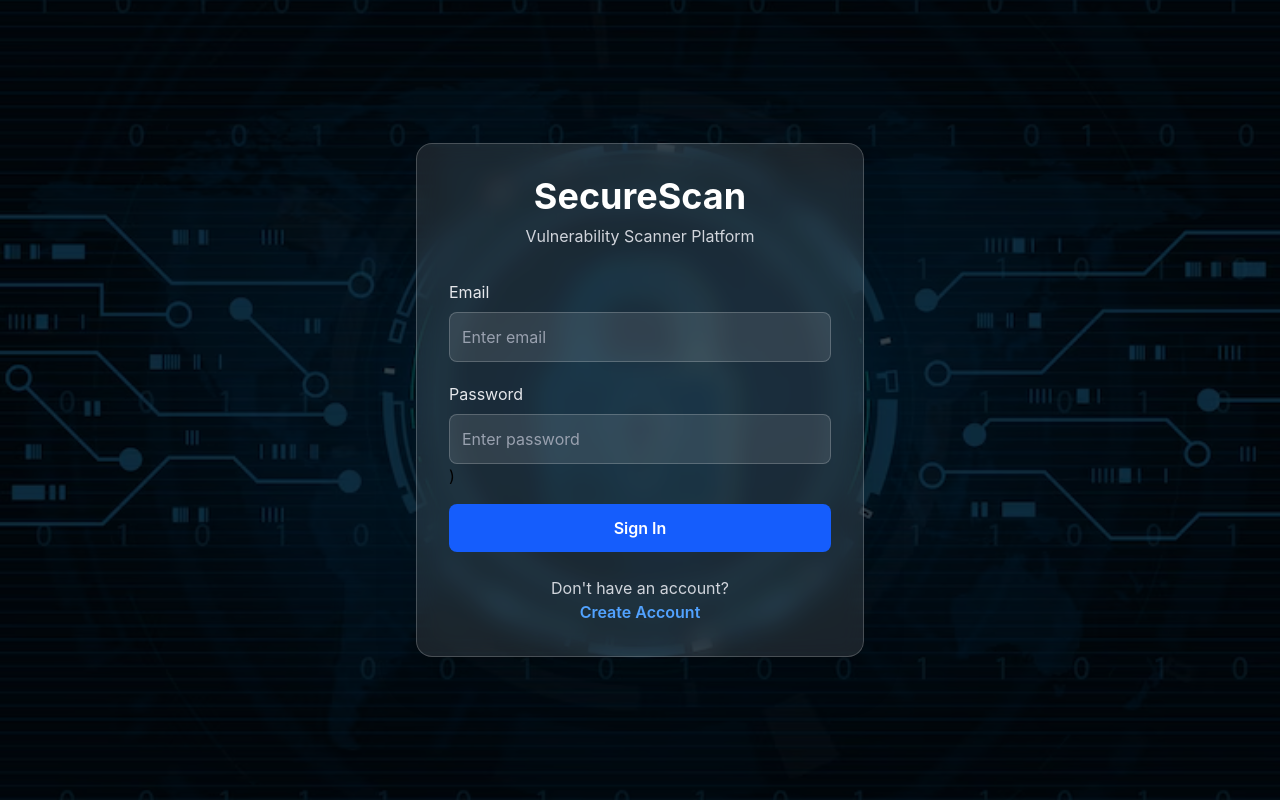
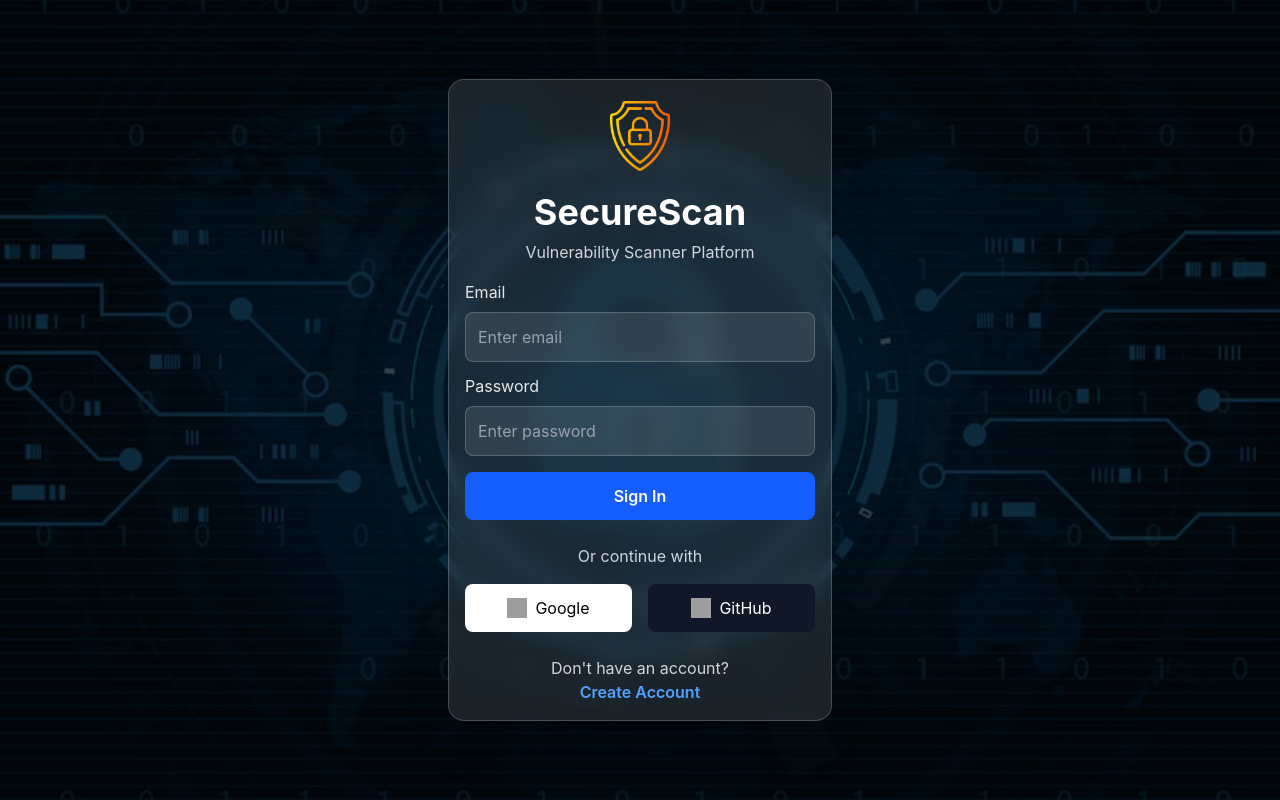
Before and after one commit to salitha07/securescan, a React (Vite) app in the folder securescan-frontend/: page / in a window 1280 px wide. Built offline with nearby package versions, Linux system fonts and the light colour scheme; grey boxes are pictures that could not be loaded.

Commit message:
ui improvements and google login

```diff
--- a/securescan-frontend/src/pages/Login.jsx
+++ b/securescan-frontend/src/pages/Login.jsx
@@ -2,6 +2,7 @@ import { useState } from "react";
 import { Link, useNavigate } from "react-router-dom";
 import axios from "axios";
 import bgImage from "../assets/bg2.avif";
+import logo from "../assets/logo.webp";
 
 
 function Login() {
@@ -48,10 +49,14 @@ function Login() {
         >
             <div className="absolute inset-0 bg-black/70"></div>
 
-            <div className="relative z-10 w-full max-w-md">
-                <div className="bg-white/10 backdrop-blur-md border border-white/20 rounded-2xl p-8 shadow-2xl">
+            <div className="relative z-10 w-full max-w-sm">
+                <div className="bg-white/10 backdrop-blur-md border border-white/20 rounded-2xl p-4 shadow-2xl">
+                    <img
+                        src={logo}
+                        className="w-20 h-20 mx-auto mb-4"
+                        />
 
-                    <div className="text-center mb-8">
+                    <div className="text-center mb-4">
                         <h1 className="text-4xl font-bold text-white">
                             SecureScan
                         </h1>
@@ -63,7 +68,7 @@ function Login() {
 
                     <form onSubmit={handleLogin}>
 
-                        <div className="mb-5">
+                        <div className="mb-3">
                             <label className="block text-gray-200 mb-2">
                                 Email
                             </label>
@@ -73,7 +78,7 @@ function Login() {
                                 placeholder="Enter email"
                                 value={email}
                                 onChange={(e) => setEmail(e.target.value)}
-                                className={`w-full p-3 rounded-lg bg-white/10 text-white placeholder-gray-400 focus:outline-none focus:ring-2
+                                className={`min-w-full p-3 rounded-lg bg-white/10 text-white placeholder-gray-400 focus:outline-none focus:ring-2
                                 ${
                                     error
                                         ? "border border-red-500 focus:ring-red-500"
@@ -100,7 +105,7 @@ function Login() {
                                 }`}
                             />
 
-                            )
+
                         </div>
 
                         {error && (
@@ -115,6 +120,39 @@ function Login() {
                         >
                             Sign In
                         </button>
+                        <div className="mt-6">
+                            <p className="text-center text-gray-300 mb-4">
+                                Or continue with
+                            </p>
+
+                            <div className="flex gap-4">
+
+                                <a
+                                    href="http://localhost:8080/oauth2/authorization/google"
+                                    className="flex-1 flex items-center justify-center gap-2 bg-white text-black p-3 rounded-lg hover:bg-gray-100 transition"
+                                >
+                                    <img
+                                        src="https://www.svgrepo.com/show/475656/google-color.svg"
+                                        alt="Google"
+                                        className="w-5 h-5"
+                                    />
+                                    Google
+                                </a>
+
+                                <a
+                                    href="http://localhost:8080/oauth2/authorization/github"
+                                    className="flex-1 flex items-center justify-center gap-2 bg-gray-900 text-white p-3 rounded-lg hover:bg-gray-800 transition"
+                                >
+                                    <img
+                                        src="https://www.svgrepo.com/show/512317/github-142.svg"
+                                        alt="GitHub"
+                                        className="w-5 h-5"
+                                    />
+                                    GitHub
+                                </a>
+
+                            </div>
+                        </div>
 
                     </form>
 
```
Also changed, not shown: securescan-frontend/src/assets/logo.webp (added).
